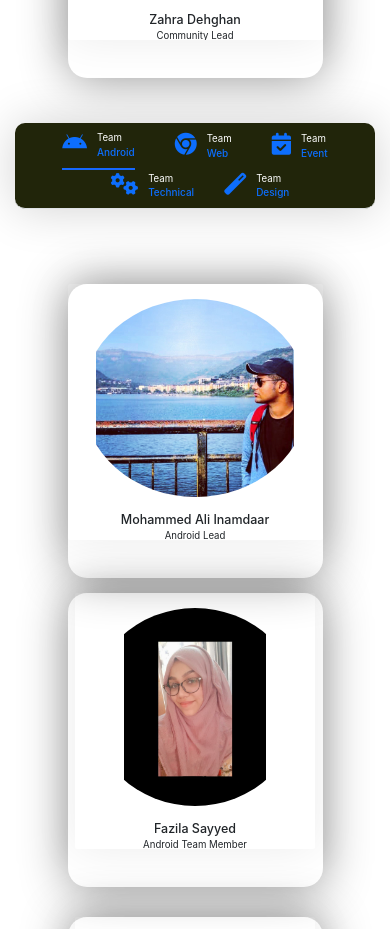
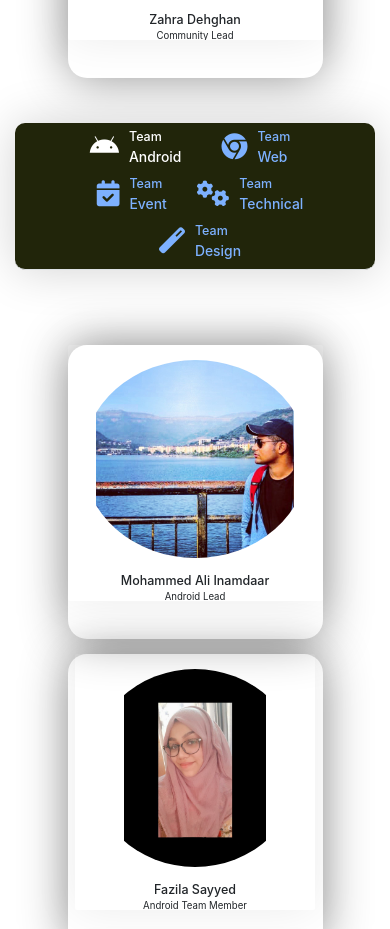
Before and after one commit to DSC-TCOER/dsc-website, a React (Create React App) app: page /team in a window 390 px wide. Shown: the part 840-1769 px from the top of the page. Built offline with nearby package versions, Linux system fonts and the light colour scheme.

Commit message:
Improved the UI and UX

```diff
--- a/src/components/Home.js
+++ b/src/components/Home.js
@@ -152,21 +152,23 @@ const Home = () => {
       <div className="">
         <SubHome2
           url="./images/connect.gif"
-          para="Meet students interested in developer technologies at your university. All are welcome, including those with diverse backgrounds and different majors.
-"
+          para="Meet students interested in developer technologies at your university. All are welcome, including those with diverse backgrounds and different majors."
           head="Connect"
+          addClass = "odd"
         />
         <div style={{ "background-color": "#d4d7da" }}>
           <SubHome2
             url="./images/Online-learning.gif"
             para="Learn about a range of technical topics and gain new skills through hands-on workshops, events, talks, and project-building activities - both online and in-person."
             head="Learn"
+            addClass = "even"
           />
         </div>
         <SubHome2
           url="./images/growth2.gif"
           para="Apply new learnings to build great solutions for local problems. Advance your skills, career, and network. Give back to your community by helping others learn, too."
           head="Grow"
+          addClass = "odd"
         />
       </div>
 
--- a/src/components/Navbar.js
+++ b/src/components/Navbar.js
@@ -2,6 +2,17 @@ import React from 'react'
 import "./style.css"
 import { Link } from "react-router-dom";
 const Navbar = () => {
+    function navItemsHandler(e) {
+        var elems = document.querySelector(".active");
+        if(elems !==null){
+            elems.classList.remove("active");
+        }
+        if(e.target.classList.contains("nav-link")) {
+            e.target.parentElement.className += " active"
+        }
+        else
+            e.target.className += " active";
+    }
     return (
         <>
         <nav style={{boxShadow: '0 0.9px 2.2px rgba(0, 0, 0, 0.039), 0 2.2px 5.3px rgba(0, 0, 0, 0.048), 0 4.1px 10px rgba(0, 0, 0, 0.052), 0 7.4px 17.9px rgba(0, 0, 0, 0.057), 0 13.8px 33.4px rgba(0, 0, 0, 0.067),0 33px 80px rgba(0, 0, 0, 0.11)'}} className="navbar sticky-top navbar-expand-lg navbar-light bg-light ">
@@ -22,19 +33,19 @@ const Navbar = () => {
             </button>
             <div className="collapse navbar-collapse" id="navbarSupportedContent">
                 <ul style={{margin: 'auto', fontSize: '1.5rem'}} className="navbar-nav me-auto mb-2 mb-lg-0">
-                    <li className="nav-item">
-                        <Link className="nav-link active" aria-current="page" to="/">Home</Link>
+                    <li className="nav-item active" onClick={navItemsHandler}>
+                        <Link className="nav-link" aria-current="page" to="/">Home</Link>
                     </li>
-                    <li className="nav-item ">
+                    <li className="nav-item" onClick={navItemsHandler}>
                         <Link className="nav-link" to="/Team">Teams</Link>
                     </li>
-                    <li className="nav-item">
+                    <li className="nav-item" onClick={navItemsHandler}>
                         <Link className="nav-link" to="/about">About Us</Link>
                     </li>
-                    <li className="nav-item">
+                    <li className="nav-item" onClick={navItemsHandler}>
                         <Link className="nav-link" to="/events">Events</Link>
                     </li>
-                    <li className="nav-item">
+                    <li className="nav-item" onClick={navItemsHandler}>
                         <Link className="nav-link" to="/contact">Contact Us</Link>
                     </li>
                 </ul>
--- a/src/components/SubHome2.js
+++ b/src/components/SubHome2.js
@@ -1,12 +1,13 @@
 import React from "react";
 
-const SubHome = ({ url, para, head }) => {
+const SubHome = ({ url, para, head, addClass }) => {
+  if(addClass == 'odd') {
     return (
       <>
         <section id="learn" class="p-5">
           <div class="container">
             <div class="row align-items-center justify-content-between">
-            <div class="col-md">
+            <div style={{display: 'flex', justifyContent: 'center'}} class="col-md">
                 <img
                   src={url}
                   class="img-fluid"
@@ -15,12 +16,41 @@ const SubHome = ({ url, para, head }) => {
                     borderRadius: "44px",
                     marginTop: "6px",
                     marginBottom: "6px",
+                    width: '45rem'
                   }}
                 />
               </div>
               <div class="col-md p-5">
                 <h2>{head}</h2>
-              <p style={{fontSize: '1.4rem'}} class="lead">{para}</p>
+                <p style={{fontSize: '1.7rem'}} class="lead">{para}</p>
+              </div>
+            </div>
+          </div>
+        </section>
+      </>
+    );
+  }
+  else return(
+      <>
+        <section id="learn" class="p-5">
+          <div class="container">
+            <div class="row align-items-center justify-content-between">
+              <div class="col-md p-5">
+                <h2>{head}</h2>
+                <p style={{fontSize: '1.7rem'}} class="lead">{para}</p>
+              </div>
+              <div style={{display: 'flex', justifyContent: 'center'}} class="col-md">
+                <img
+                  src={url}
+                  class="img-fluid"
+                  alt=""
+                  style={{
+                    borderRadius: "44px",
+                    marginTop: "6px",
+                    marginBottom: "6px",
+                    width: '45rem'
+                  }}
+                />
               </div>
             </div>
           </div>
--- a/src/components/Team.js
+++ b/src/components/Team.js
@@ -52,68 +52,68 @@ export const Team = () => {
                     backgroundColor: "rgb(33, 37, 10)",
                   }}
                 >
-                  <li className="nav-item">
+                  <li className="nav-item teams-nav">
                     <a
                       className="d-flex align-items-center text-start mx-3 ms-0 pb-3 active"
                       data-bs-toggle="pill"
                       href="#tab-1"
                     >
-                      <i className="fab fa-android fa-2x text-primary"></i>
+                      <i className="fab fa-android fa-2x"></i>
                       <div className="ps-3">
-                        <small style={{ color: "white" }}>Team</small>
-                        <h6 className="mt-n1 mb-0">Android</h6>
+                        <h5>Team</h5>
+                        <h4 className="mt-n1 mb-0">Android</h4>
                       </div>
                     </a>
                   </li>
-                  <li className="nav-item">
+                  <li className="nav-item teams-nav">
                     <a
                       className="d-flex align-items-center text-start mx-3 pb-3"
                       data-bs-toggle="pill"
                       href="#tab-2"
                     >
-                      <i className="fab fa-chrome fa-2x text-primary"></i>
+                      <i className="fab fa-chrome fa-2x"></i>
                       <div className="ps-3">
-                        <small style={{ color: "white" }}>Team</small>
-                        <h6 className="mt-n1 mb-0">Web</h6>
+                        <h5>Team</h5>
+                        <h4 className="mt-n1 mb-0">Web</h4>
                       </div>
                     </a>
                   </li>
-                  <li className="nav-item">
+                  <li className="nav-item teams-nav">
                     <a
                       className="d-flex align-items-center text-start mx-3 me-0 pb-3"
                       data-bs-toggle="pill"
                       href="#tab-3"
                     >
-                      <i className="fas fa-calendar-check fa-2x text-primary"></i>
+                      <i className="fas fa-calendar-check fa-2x"></i>
                       <div className="ps-3">
-                        <small style={{ color: "white" }}>Team</small>
-                        <h6 className="mt-n1 mb-0">Event</h6>
+                        <h5>Team</h5>
+                        <h4 className="mt-n1 mb-0">Event</h4>
                       </div>
                     </a>
                   </li>
-                  <li className="nav-item">
+                  <li className="nav-item teams-nav">
                     <a
                       className="d-flex align-items-center text-start mx-3 me-0 pb-3"
                       data-bs-toggle="pill"
                       href="#tab-4"
                     >
-                      <i className="fas fa-cogs fa-2x text-primary"></i>
+                      <i className="fas fa-cogs fa-2x "></i>
                       <div className="ps-3">
-                        <small style={{ color: "white" }}>Team</small>
-                        <h6 className="mt-n1 mb-0">Technical</h6>
+                        <h5>Team</h5>
+                        <h4 className="mt-n1 mb-0">Technical</h4>
                       </div>
                     </a>
                   </li>
-                  <li className="nav-item">
+                  <li className="nav-item teams-nav">
                     <a
                       className="d-flex align-items-center text-start mx-3 me-0 pb-3"
                       data-bs-toggle="pill"
                       href="#tab-5"
                     >
-                      <i className="fas fa-magic fa-2x text-primary"></i>
+                      <i className="fas fa-magic fa-2x "></i>
                       <div className="ps-3">
-                        <small style={{ color: "white" }}>Team</small>
-                        <h6 className="mt-n1 mb-0">Design</h6>
+                        <h5>Team</h5>
+                        <h4 className="mt-n1 mb-0">Design</h4>
                       </div>
                     </a>
                   </li>
--- a/src/components/events.css
+++ b/src/components/events.css
@@ -20,7 +20,7 @@
   }
   .hero img {
     display: block;
-    max-width: 30rem;
+    width: 45rem;
     margin: auto;
   }
   .hero-heading {
--- a/src/components/style.css
+++ b/src/components/style.css
@@ -25,6 +25,9 @@
 }
 .nav-item {
   margin: 0px 1rem;
+}
+.navbar-nav .active {
+  border-bottom: 2px solid #1668fe;
 }
 
 
@@ -67,9 +70,16 @@
   border-radius: 38px 38px 0 0;
 }
 
-.nav-item .active {
-  border-bottom: 2px solid #1668fe;
+.teams-nav a {
+  color: #7db1ff;
+  font-size: 1.3rem;
 }
+
+.teams-nav .active {
+  color: white;
+}
+
+
 
 
 
```
Lines whose indentation alone changed are shown as unchanged.
